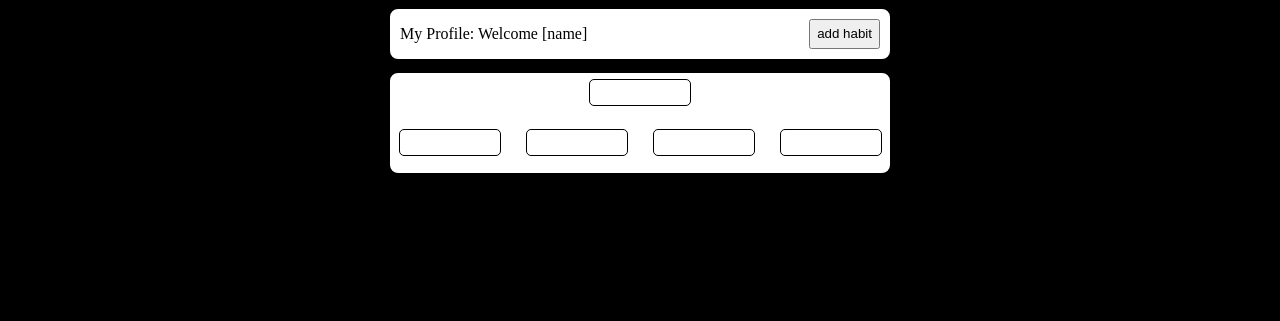
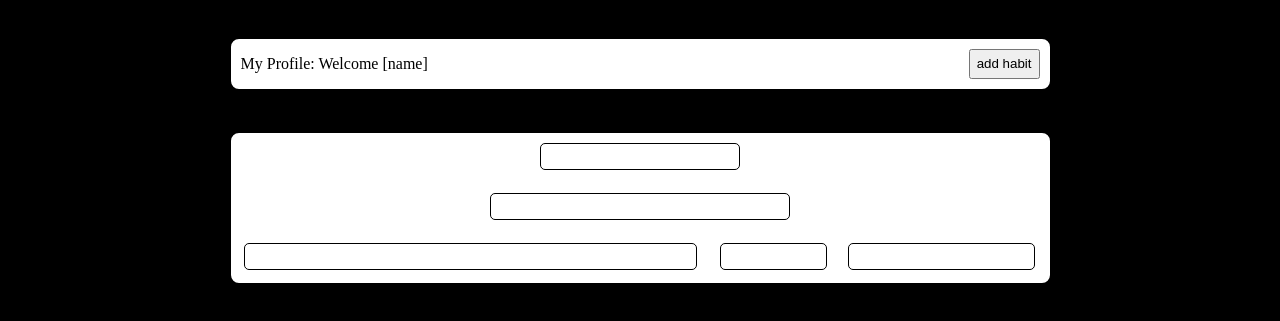
Before and after one commit to ZNBrown/habit-tracker, a plain HTML site: page client/profile.html in a window 1280 px wide. Shown: the part 83-404 px from the top of the page. Drawn offline with Linux system fonts and the light colour scheme.

Commit message:
changed profile render layout

```diff
--- a/client/profile.html
+++ b/client/profile.html
@@ -40,21 +40,28 @@
         </div>
 
         <div class="habits">
+
             <div id="habitdet">
 
+                <div id="one">
 
-                <div id="exercise"></div>
+                    <div id="exercise"></div>
 
-                <div id="habitdetlow">
+                </div>
+
+                <div id="two">
 
                     <div id="frequency"></div>
+
+                </div>
+
+                <div id="three">
 
                     <div id="pie"></div>
 
                     <div id="tick"></div>
 
                     <div id="delete"></div>
-
 
                 </div>
 
--- a/client/static/styleprofile.css
+++ b/client/static/styleprofile.css
@@ -33,12 +33,14 @@ header {
     margin: 10px;
     display: flex;
     justify-content: center;
+
 }
 
 #profile {
+    margin: 30px;
     display: flex;
     background-color: white;
-    width: 500px;
+    width: 65%;
     height: 50px;
     border: 2px solid black;
     border-radius: 10px;
@@ -61,69 +63,83 @@ header {
 
 #habitdet {
     display: grid;
-    grid-template-rows: 40% 60%;
-    grid-template-columns: 100%;
-    justify-content: center;
+    grid-template-rows: repeat(3, 1fr);
+    justify-items: center;
+
     background-color: white;
-    width: 500px;
-    height: 100px;
+    width: 65%;
+    height: 150px;
     border: 2px solid black;
     border-radius: 10px;
 }
 
-#exetitle {
+#one {
     display: flex;
+    background-color: white;
+    width: 200px;
+    height: 50px;
+
 }
 
 #exercise {
-    justify-content: center;
-    margin: auto;
+    margin-top: 10px;
+
     background-color: white;
     border: 1px solid black;
     border-radius: 5px;
-    width: 100px;
+    width: 100%;
     height: 25px;
 }
 
+#two {
+    display: flex;
+    background-color: white;
+    width: 300px;
+    height: 50px;
+
+}
+
 #frequency {
-    margin: 5px;
+    margin-top: 10px;
     background-color: white;
     border: 1px solid black;
     border-radius: 5px;
-    width: 100px;
+    width: 100%;
     height: 25px;
 }
 
+#three {
+    margin-left: 5px;
+    display: grid;
+    grid-template-columns: 58% 16% 25%;
+    width: 100%;
+    justify-items: center;
+
+}
+
 #pie {
-    margin: 5px;
+    margin: 10px;
     background-color: white;
     border: 1px solid black;
     border-radius: 5px;
-    width: 100px;
+    width: 95%;
     height: 25px;
 }
 
 #tick {
-    margin: 5px;
+    margin: 10px;
     background-color: white;
     border: 1px solid black;
     border-radius: 5px;
-    width: 100px;
+    width: 80%;
     height: 25px;
 }
 
 #delete {
-    margin: 5px;
+    margin: 10px;
     background-color: white;
     border: 1px solid black;
     border-radius: 5px;
-    width: 100px;
+    width: 90%;
     height: 25px;
 }
-
-#habitdetlow {
-    display: grid;
-    grid-template-columns: repeat(4, 1fr);
-    margin: auto;
-    grid-gap: 15px
-}
```
